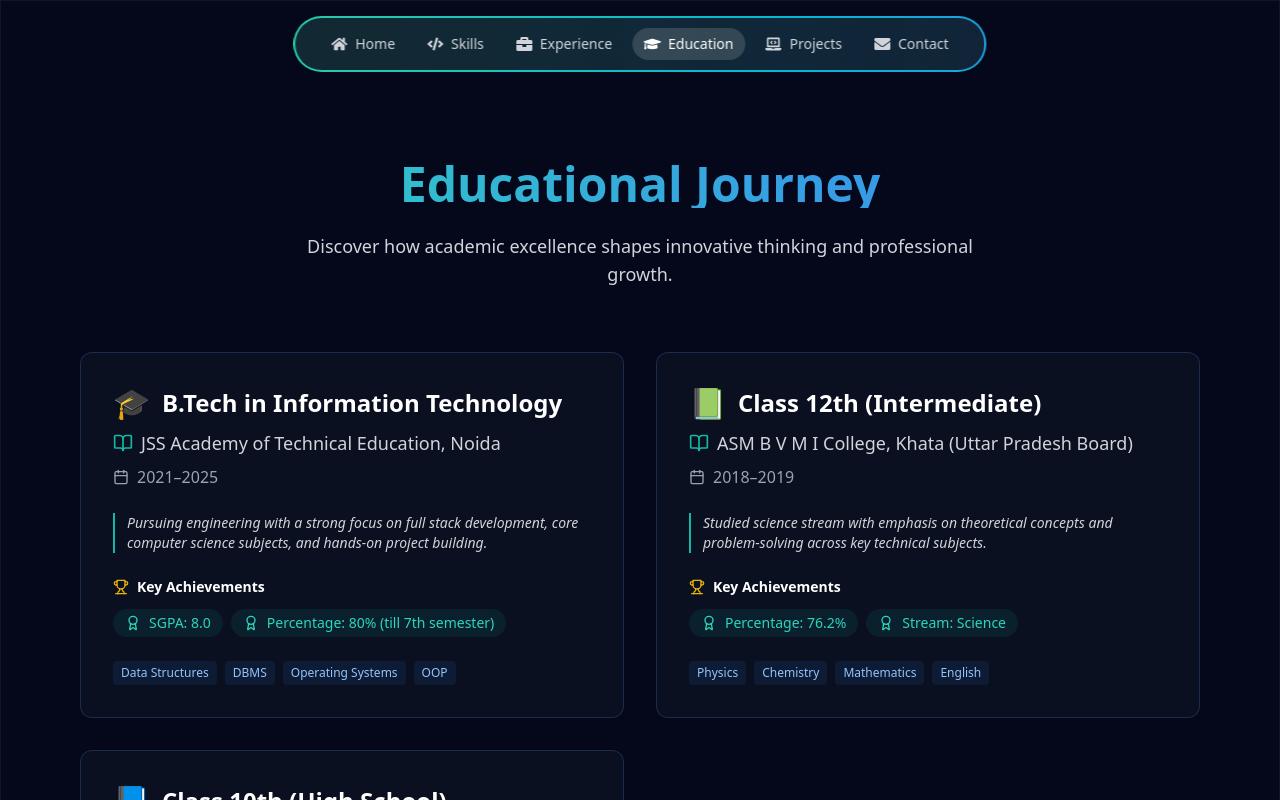
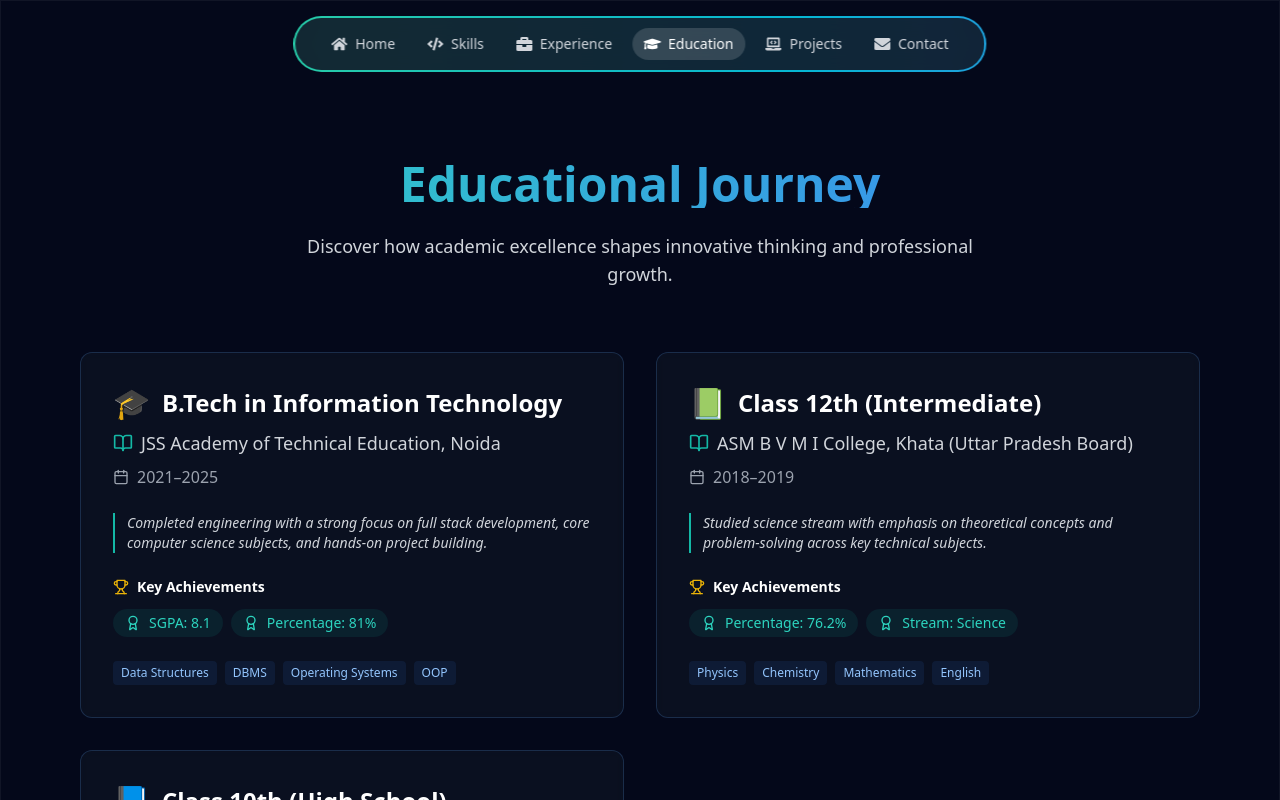
Before and after one commit to Aartisushmesh29/My_Portfolio, a React (Vite) app: page /education in a window 1280 px wide. Shown: the top 800 px of the page. Built offline with nearby package versions, Linux system fonts and the light colour scheme.

Commit message:
Revise education data and descriptions
Updated educational details including SGPA and percentage for B.Tech. Enhanced descriptions for clarity.

```diff
--- a/src/pages/Education/Education.jsx
+++ b/src/pages/Education/Education.jsx
@@ -19,10 +19,10 @@ const EducationSection = () => {
       school: "JSS Academy of Technical Education, Noida",
       mascot: "🎓",
       year: "2021–2025",
-      achievements: ["SGPA: 8.0", "Percentage: 80% (till 7th semester)"],
+      achievements: ["SGPA: 8.1", "Percentage: 81%"],
       skills: ["Data Structures", "DBMS", "Operating Systems", "OOP"],
       description:
-        "Pursuing engineering with a strong focus on full stack development, core computer science subjects, and hands-on project building.",
+        "Completed engineering with a strong focus on full stack development, core computer science subjects, and hands-on project building.",
     },
     {
       degree: "Class 12th (Intermediate)",
```
